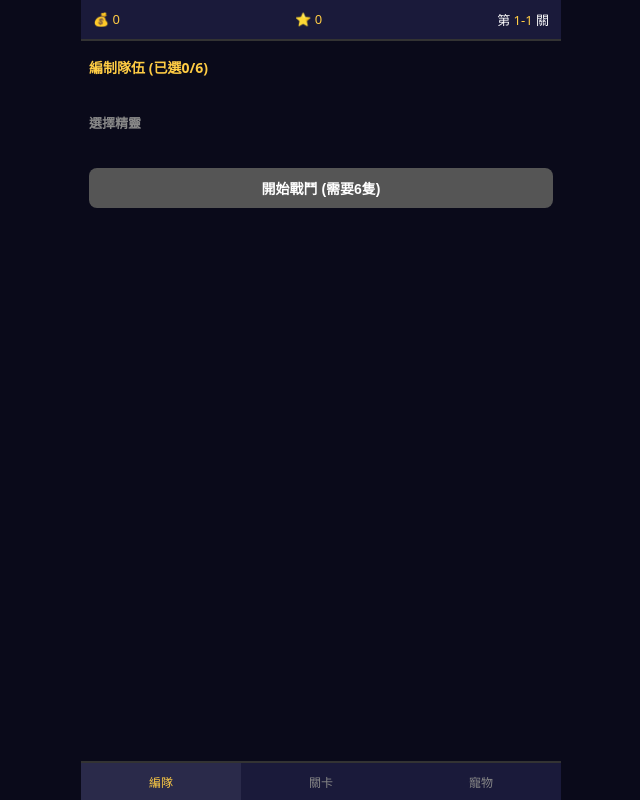
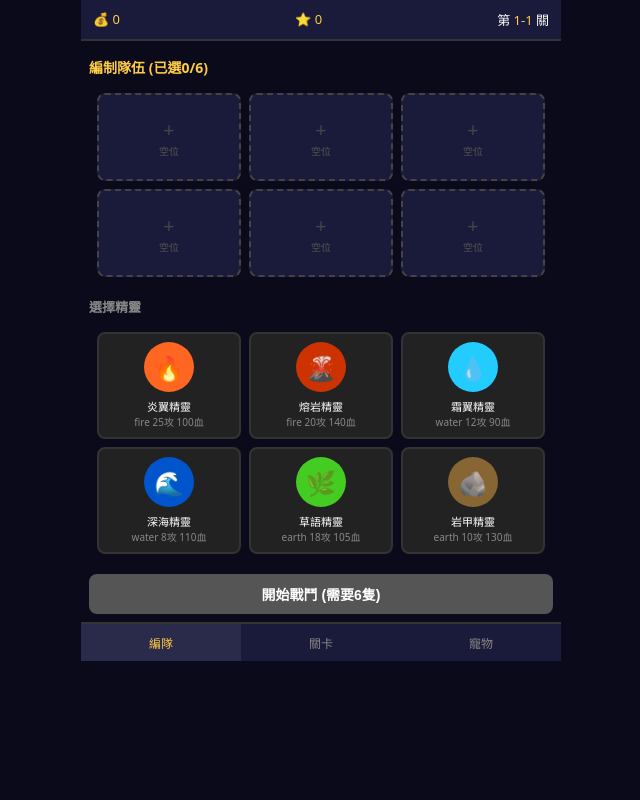
Before and after one commit to Cadmusyiu/spirit-tale, a plain HTML site: page index.html in a window 1280 px wide. Shown: the whole page, without its empty margins (319-959 px from the left). Drawn offline with Linux system fonts and the light colour scheme.

Commit message:
Fix CSS layout and enemyUnits variable

```diff
--- a/index.html
+++ b/index.html
@@ -14,10 +14,10 @@ body,html{width:100%;max-width:480px;margin:0 auto}
 .btn{padding:10px 20px;background:#4a9eff;color:#fff;border:none;border-radius:8px;font-size:14px;font-weight:bold;cursor:pointer;width:100%}
 .btn:active{transform:scale(0.97)}
 .btn:disabled{background:#555;cursor:not-allowed}
-#game_area{width:100%;max-width:480px;flex:1;padding:8px;overflow-y:auto}
+#game_area{width:100%;max-width:480px;min-height:400px;padding:8px;overflow-y:auto}
 .screen{display:none}
 .screen.active{display:block}
-.spirit-grid{display:grid;grid-template-columns:repeat(3,1fr);gap:8px;padding:8px}
+.spirit-grid{display:grid;grid-template-columns:repeat(3,1fr);gap:8px;padding:8px;min-height:200px}
 .spirit-card{background:#222;border:2px solid #333;border-radius:8px;padding:8px;text-align:center;font-size:12px;cursor:pointer}
 .spirit-card:active{transform:scale(0.95)}
 .spirit-card.selected{border-color:#ffcc44;background:#2a2a4a}
@@ -149,7 +149,7 @@ const ELEMENT_ADV = {fire:'earth',earth:'water',water:'fire'};
 
 let game = {gold:0,xp:0,stage:'1-1',unlocked:['1-1','1-2','1-3','Boss']};
 let team = [];
-let playerUnits = [], enemy Spirits = [];
+let playerUnits = [], enemyUnits = [];
 let battleInterval = null;
 let battleLog = [];
 
```
